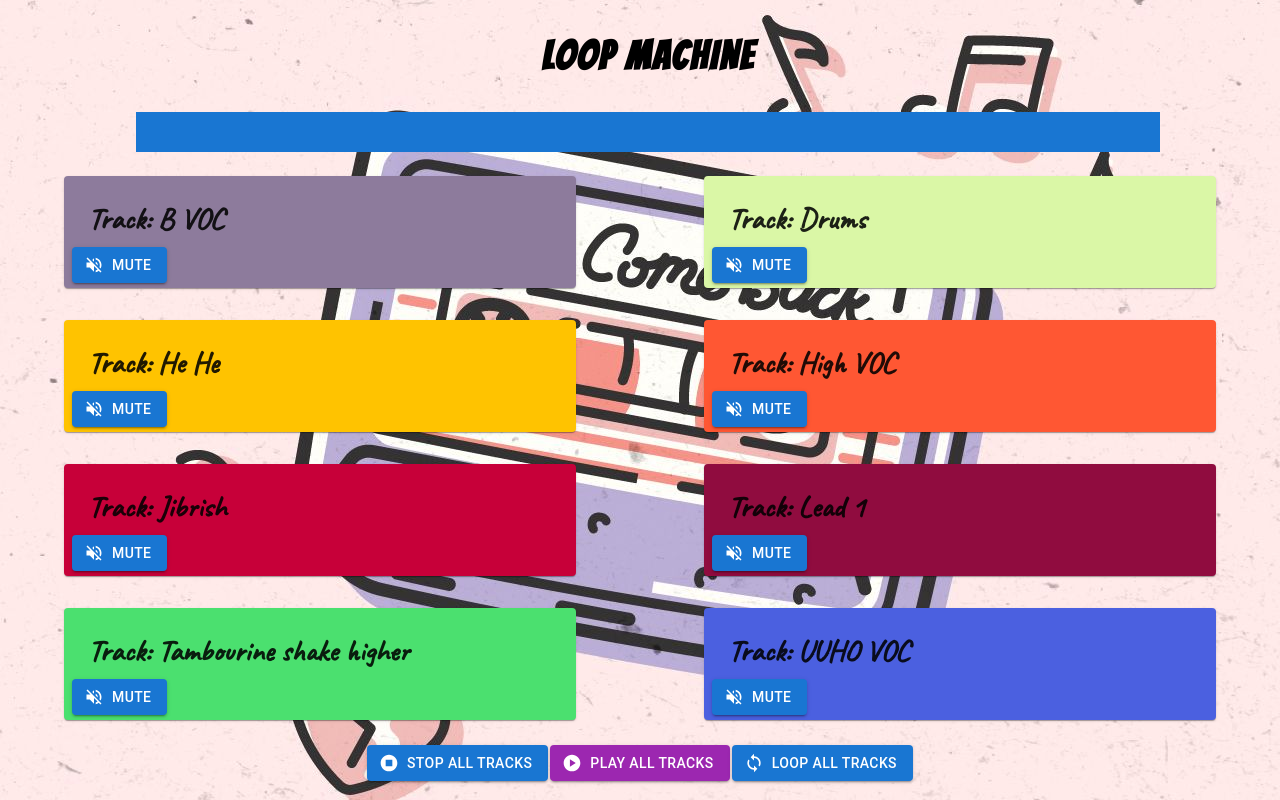
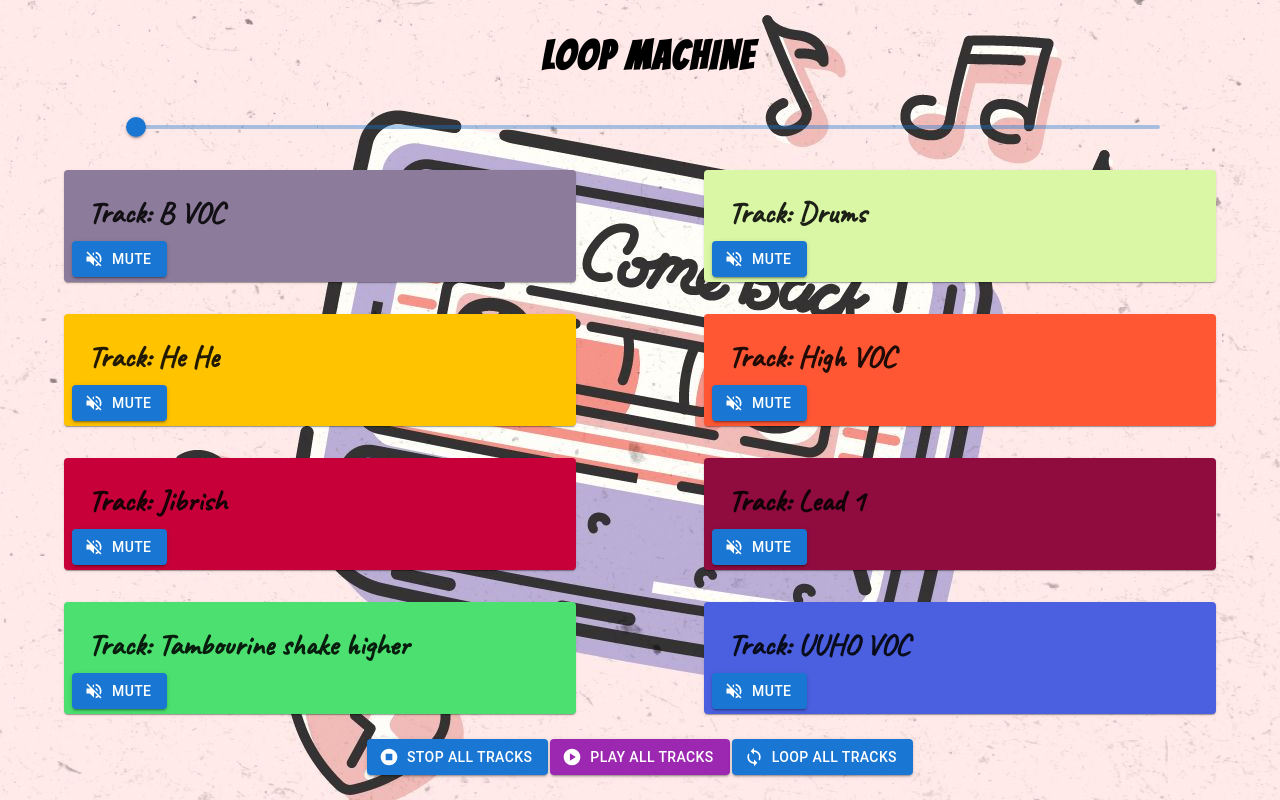
Before and after one commit to yotamg6/loop_machine, a React (Create React App) app in the folder loop-machine/: page / in a window 1280 px wide. Built offline with nearby package versions, Linux system fonts and the light colour scheme.

Commit message:
fixed slider

```diff
--- a/loop-machine/src/components/Controls.js
+++ b/loop-machine/src/components/Controls.js
@@ -1,21 +1,14 @@
-import LinearProgress from "@mui/material/LinearProgress";
 import Box from "@mui/material/Box";
-// import Slider from "@mui/material/Slider";
+import Slider from "@mui/material/Slider";
 
-const Controls = ({ currentPosition, duration, setMouseIsDownState, seek }) => {
+const Controls = ({ currentPosition, duration, seek }) => {
   return (
     <>
-      <Box
-        sx={{ width: "80%" }}
-        onMouseDown={setMouseIsDownState}
-        onMouseMove={seek}
-        onMouseUp={setMouseIsDownState}
-      >
-        <LinearProgress
-          variant="determinate"
-          style={{ height: "40px", cursor: "pointer" }}
+      <Box sx={{ width: "80%" }}>
+        <Slider
           value={(currentPosition / duration) * 100}
-        />
+          onChange={seek}
+        ></Slider>
       </Box>
     </>
   );
--- a/loop-machine/src/components/MultiPlayer.js
+++ b/loop-machine/src/components/MultiPlayer.js
@@ -20,7 +20,6 @@ const MultiPlayer = ({ sources }) => {
     setTrackMuteState,
     currentPosition,
     duration,
-    setMouseIsDownState,
     seek,
   } = UseMultiAudio(sources);
   const colors = [
@@ -43,7 +42,6 @@ const MultiPlayer = ({ sources }) => {
         <Controls
           currentPosition={currentPosition}
           duration={duration}
-          setMouseIsDownState={setMouseIsDownState}
           seek={seek}
         />
       </Grid>
--- a/loop-machine/src/components/Track.js
+++ b/loop-machine/src/components/Track.js
@@ -3,7 +3,7 @@ import VolumeOffIcon from "@mui/icons-material/VolumeOff";
 import Button from "@mui/material/Button";
 import Card from "@mui/material/Card";
 import CardContent from "@mui/material/CardContent";
-import Typography from "@mui/material/Typography";
+
 import Box from "@mui/material/Box";
 
 const Track = ({ track: { title, isMuted }, index, onMutePress, style }) => {
@@ -18,7 +18,6 @@ const Track = ({ track: { title, isMuted }, index, onMutePress, style }) => {
     >
       <Box sx={{ m: 1 }}>
         <CardContent>
-
           <p className="trackTitle">Track: {title}</p>
         </CardContent>
         <Box>
--- a/loop-machine/src/components/UseMultiAudio.js
+++ b/loop-machine/src/components/UseMultiAudio.js
@@ -1,6 +1,4 @@
 import React, { useState, useEffect } from "react";
-//lodash - debounce
-let isMouseDown = false;
 
 const UseMultiAudio = (sources) => {
   const [tracks, setTracks] = useState([]);
@@ -57,20 +55,13 @@ const UseMultiAudio = (sources) => {
     setIsPlaying(false);
   };
 
-  const setMouseIsDownState = () => {
-    isMouseDown = !isMouseDown;
-  };
-
   const seek = (e) => {
-    if (isMouseDown) {
-      const clickPosition =
-        (e.pageX - e.target.offsetLeft) / e.target.offsetWidth;
-      const clickTime = clickPosition * duration;
-      setCurrentPosition(clickTime);
-      tracks.forEach((track) => {
-        track.instance.currentTime = clickTime;
-      });
-    }
+    const clickPosition = e.target.value / 100;
+    const clickTime = clickPosition * duration;
+    setCurrentPosition(clickTime);
+    tracks.forEach((track) => {
+      track.instance.currentTime = clickTime;
+    });
   };
 
   const loopAll = () => {
@@ -102,14 +93,8 @@ const UseMultiAudio = (sources) => {
     setTrackMuteState,
     currentPosition,
     duration,
-    setMouseIsDownState,
     seek,
   };
 };
 
 export default UseMultiAudio;
-
-// instance.addEventListener("ended", () => {
-//   console.log("ended");
-//   stopAll();
-// });
```
Also changed, not shown: 1 other file (tests, documents, lock files or other folders).
